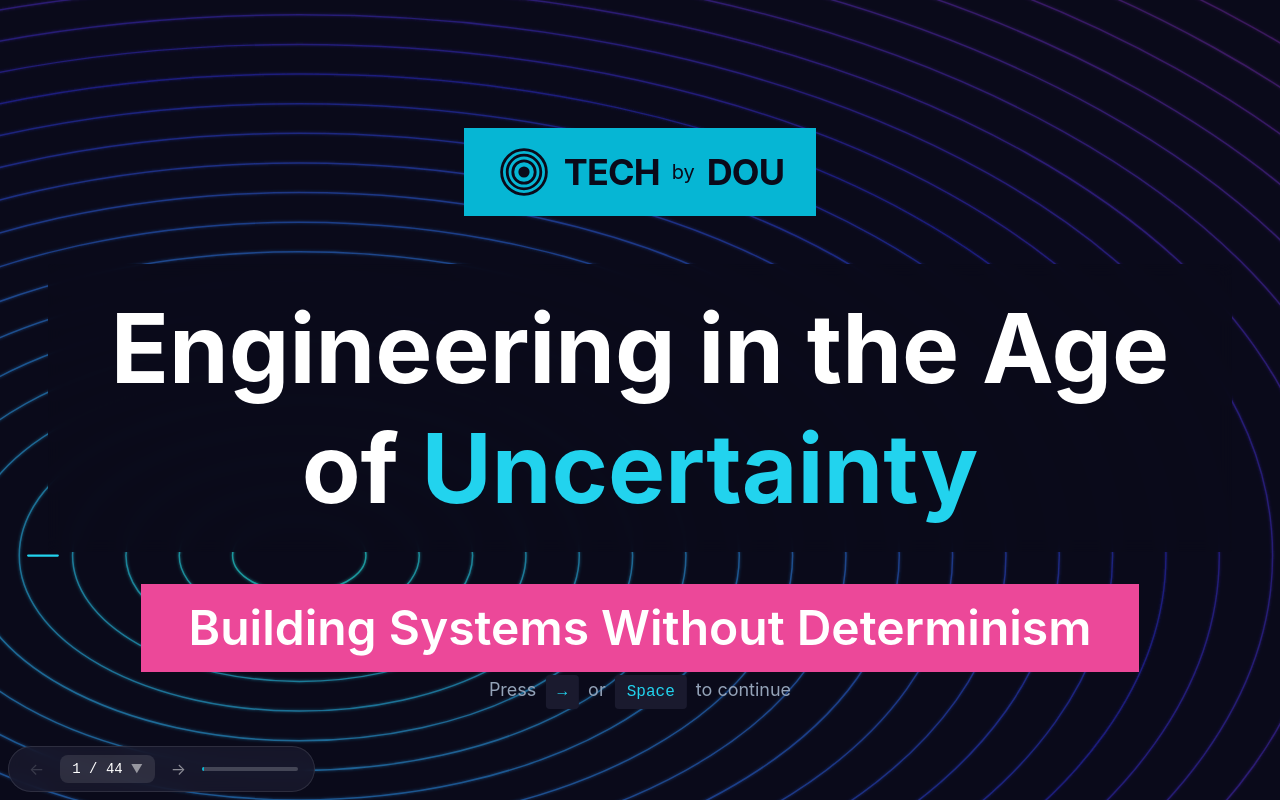
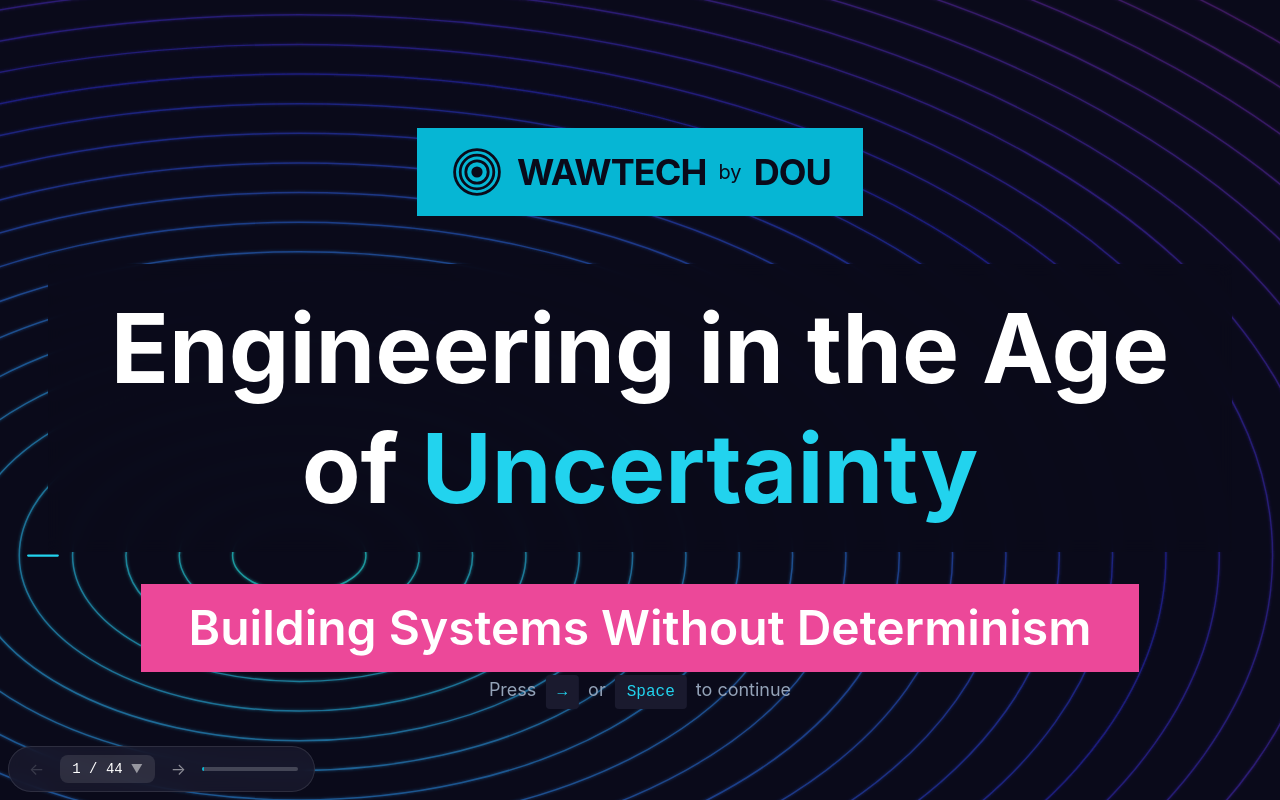
Before and after one commit to yavorsky/wawtech-2025, a React (Vite) app: page / in a window 1280 px wide. Built offline with nearby package versions, Linux system fonts and the light colour scheme.

Commit message:
fix: update wawtech slide

```diff
--- a/src/slides/TitleSlide.tsx
+++ b/src/slides/TitleSlide.tsx
@@ -121,7 +121,7 @@ export function TitleSlide() {
               <circle cx="20" cy="20" r="16" stroke="currentColor" strokeWidth="2" fill="none" />
             </svg>
             <span className="text-background font-bold text-4xl tracking-tight">
-              TECH
+              WAWTECH
             </span>
             <span className="text-background text-xl align-super">by</span>
             <span className="text-background font-bold text-4xl tracking-tight">
```
